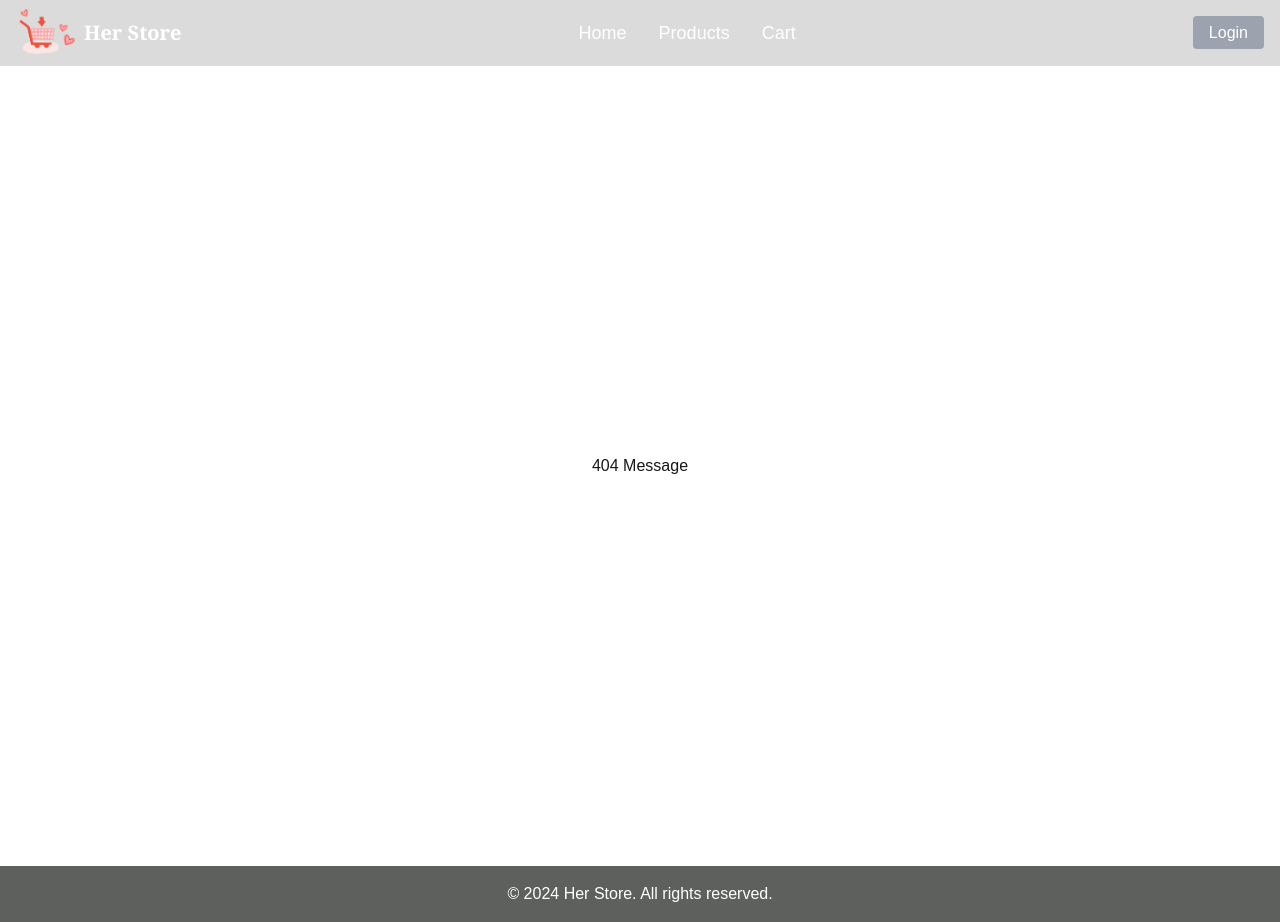
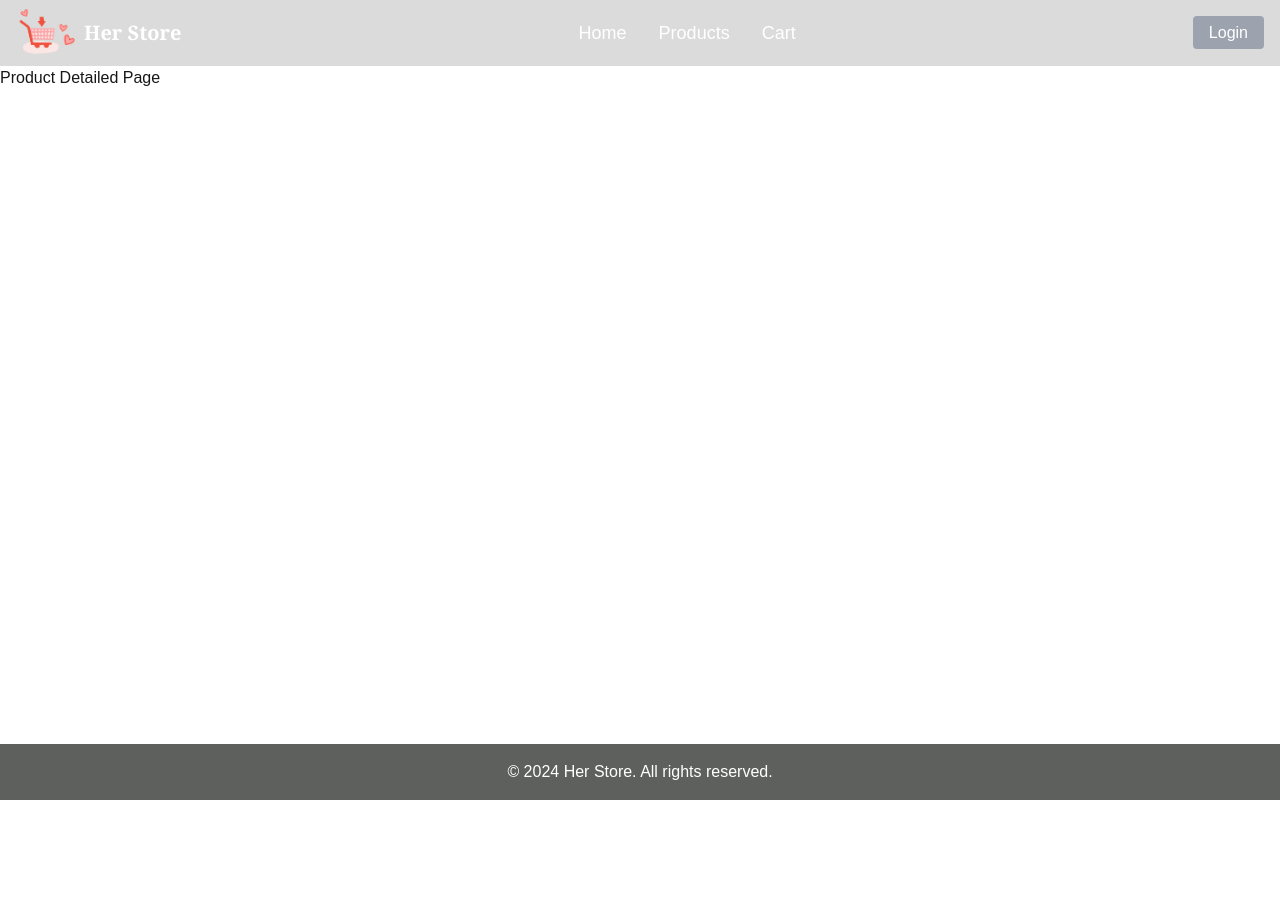
Before and after one commit to InolofatsengMotloba/nextjs-ecommerce-refiners, a Next.js app: page /products/1 in a window 1280 px wide. Before the commit this address had no page. After the commit the page ends 800 px from the top, so only its background shows below. Built offline with nearby package versions, Linux system fonts and the light colour scheme.

Commit message:
Add ProductDetails component for displaying detailed product page using id route

```diff
--- /dev/null
+++ b/app/products/[id]/page.js
@@ -0,0 +1,7 @@
+export default function ProductDetails() {
+  return (
+    <div>
+      <h1>Product Detailed Page</h1>
+    </div>
+  );
+}
```
